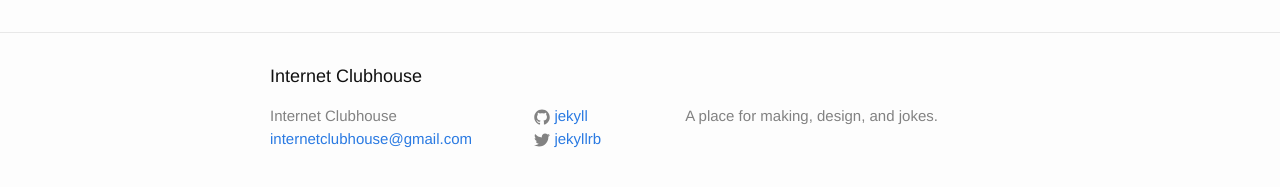
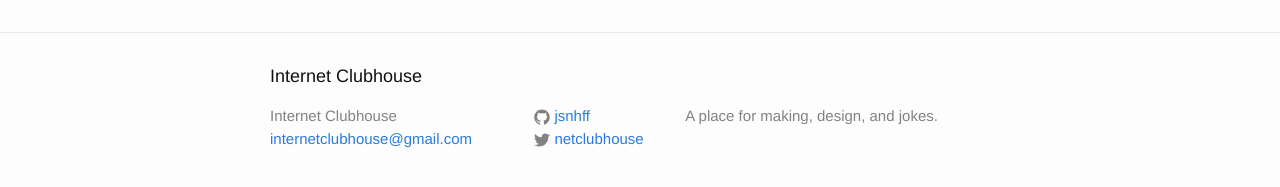
Before and after one commit to jsnhff/internetclubhouse, a Jekyll site: the page built from about.md, in a window 1280 px wide. Shown: the part 318-505 px from the top of the page. Built offline with Jekyll 4.4.1, drawn with Linux system fonts in a browser that asks for light colours.

Commit message:
Update twitter and github handle

```diff
--- a/_config.yml
+++ b/_config.yml
@@ -5,8 +5,8 @@ description: > # this means to ignore newlines until "baseurl:"
   A place for making, design, and jokes.
 baseurl: "" # the subpath of your site, e.g. /blog/
 url: "http://internetclub.house" # the base hostname & protocol for your site
-twitter_username: jekyllrb
-github_username:  jekyll
+twitter_username: netclubhouse
+github_username:  jsnhff
 
 # Build settings
 markdown: kramdown
```
